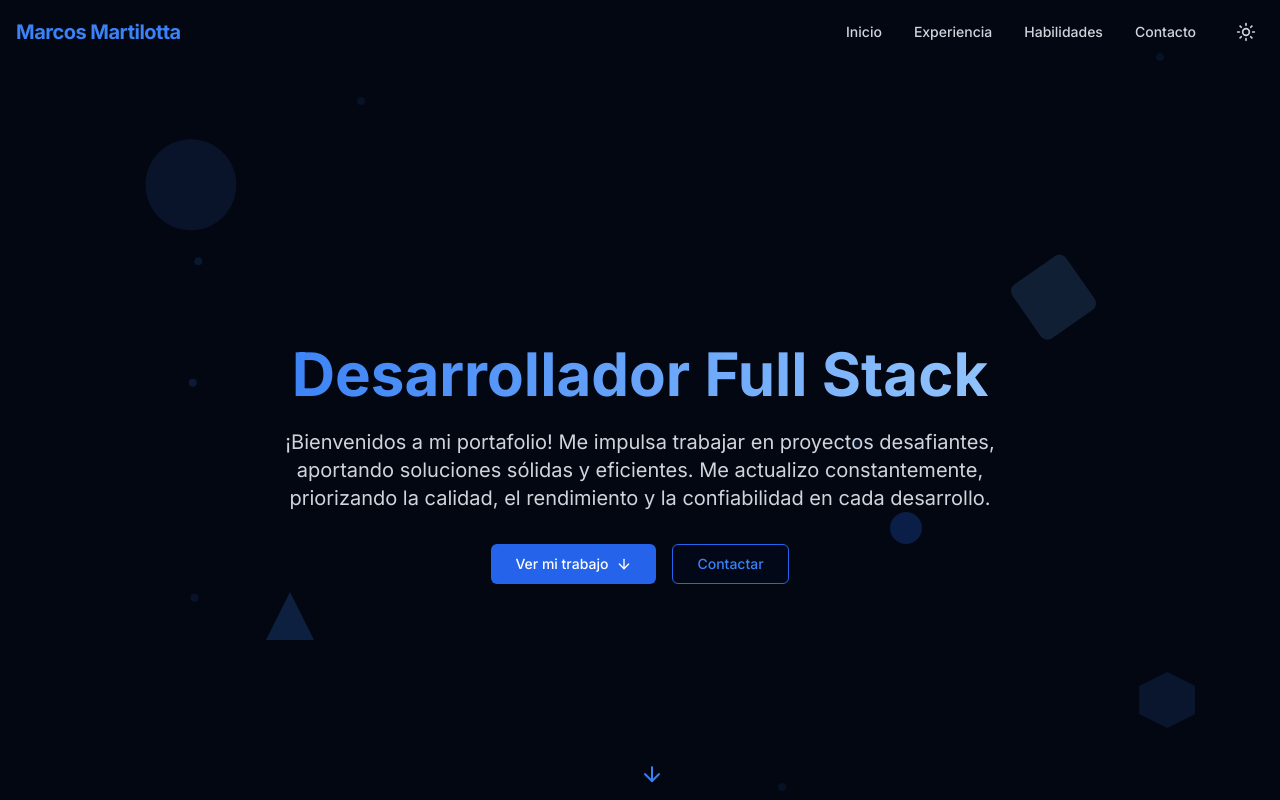
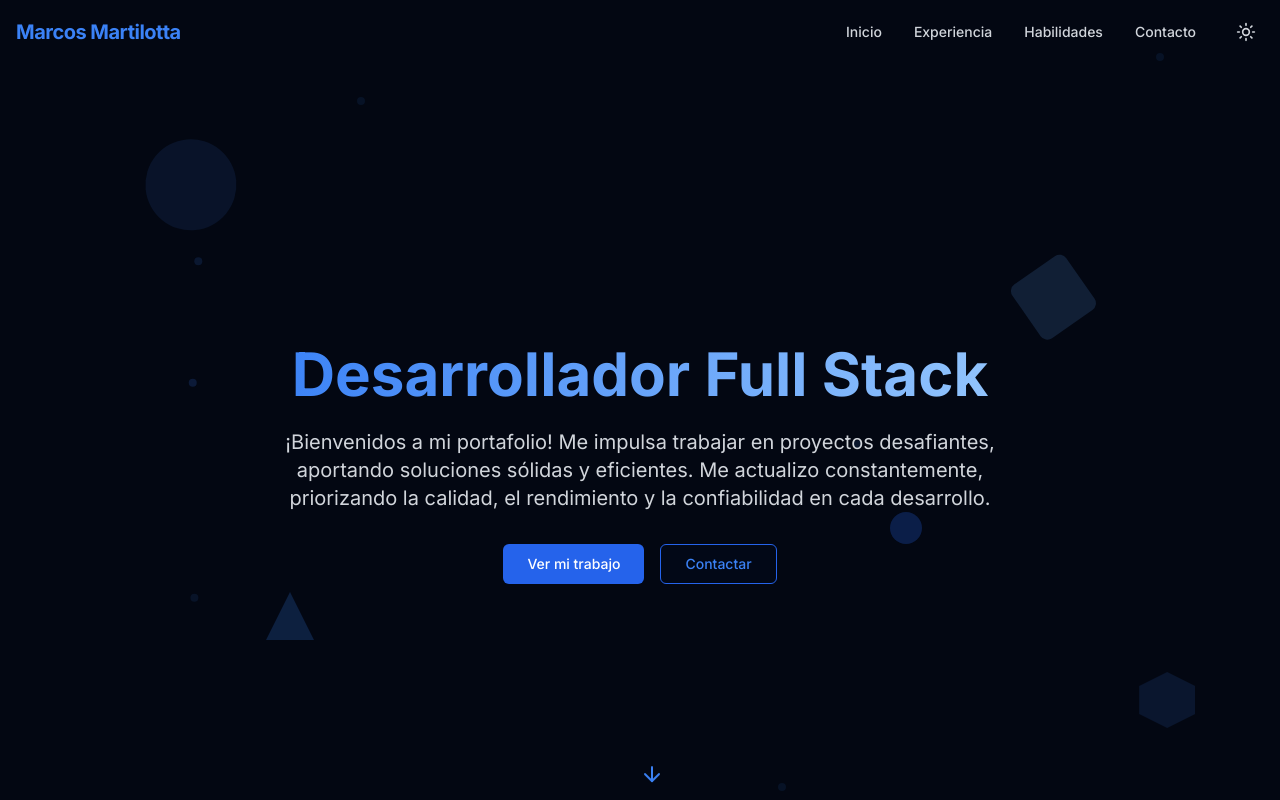
Before and after one commit to MarcosMartilotta/portfolio, a Next.js app: page / in a window 1280 px wide. Shown: the top 800 px of the page. Built offline with nearby package versions, Linux system fonts and the light colour scheme.

Commit message:
ssque flecha duplicada

```diff
--- a/components/hero.tsx
+++ b/components/hero.tsx
@@ -74,7 +74,7 @@ export function Hero() {
             className="bg-blue-600 hover:bg-blue-700 text-white px-6 py-2 rounded-md transition-colors duration-300 flex items-center gap-2"
           >
             Ver mi trabajo
-            <ArrowDown size={16} />
+            {/* <ArrowDown size={16} /> */}
           </Button>
           <Button
             onClick={() => {
```
